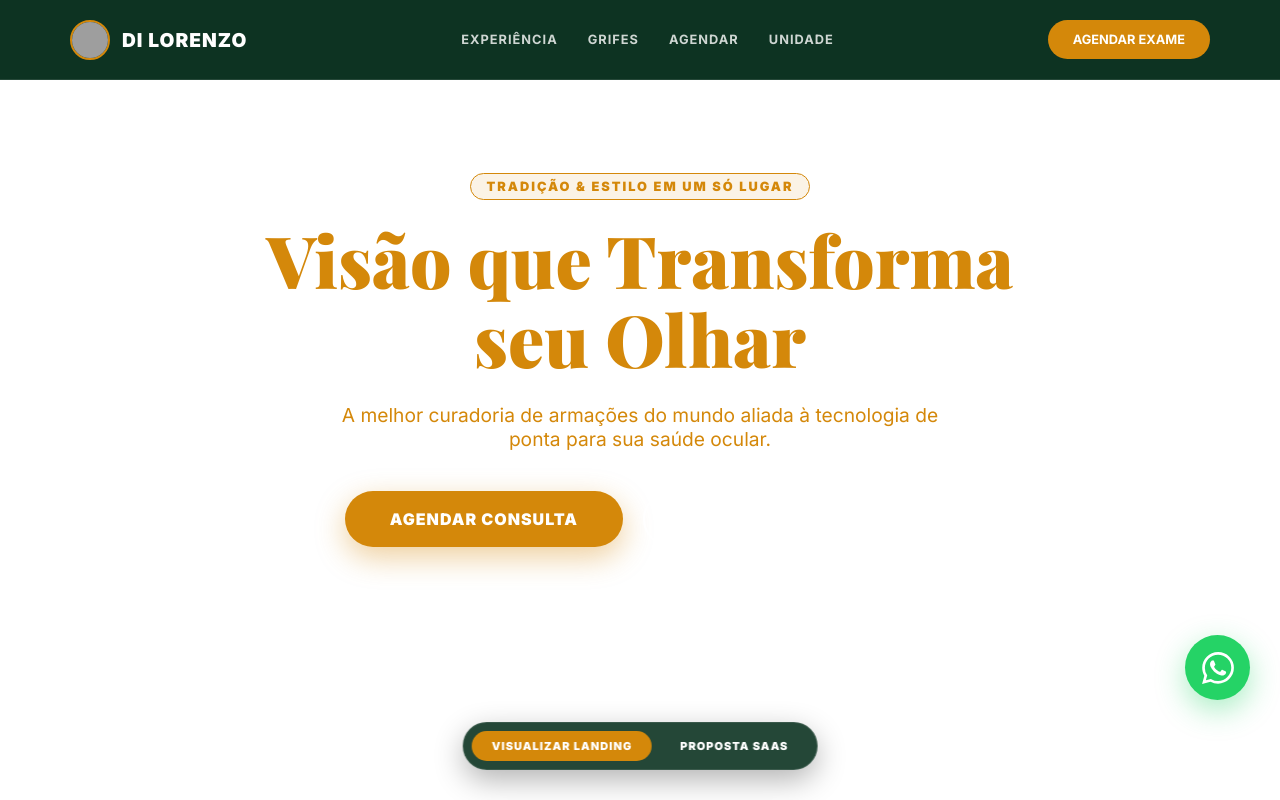
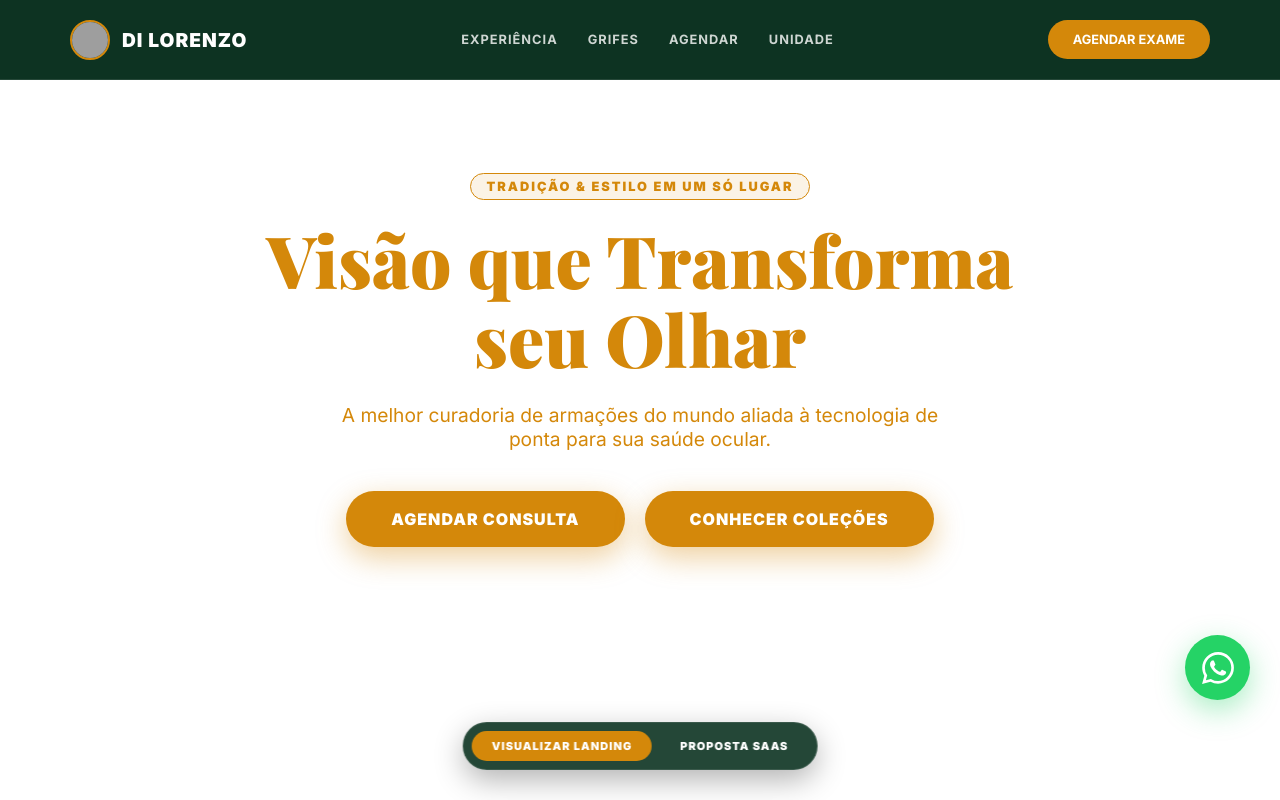
Before and after one commit to Maycon-MB/visaopost, a React (Vite) app: page / in a window 1280 px wide. Shown: the top 800 px of the page. Built offline with nearby package versions, Linux system fonts and the light colour scheme; grey boxes are pictures that could not be loaded; a web font is replaced by a local one.

Commit message:
style: standardize hero buttons in landing page

```diff
--- a/src/components/LandingPage.jsx
+++ b/src/components/LandingPage.jsx
@@ -109,8 +109,8 @@ const LandingPage = () => {
               Agendar Consulta
             </a>
             <a href="#grifes" className="btn-o" style={{
-              border: '2px solid #fff', color: '#fff', padding: '16px 45px', borderRadius: '50px',
-              fontWeight: 700, textDecoration: 'none', textTransform: 'uppercase', letterSpacing: '1px'
+              backgroundColor: colors.orange, color: '#fff', padding: '18px 45px', borderRadius: '50px',
+              fontWeight: 800, textDecoration: 'none', textTransform: 'uppercase', letterSpacing: '1px', boxShadow: '0 10px 30px rgba(212, 136, 10, 0.4)'
             }}>
               Conhecer Coleções
             </a>
```
Also changed, not shown: 1 other file (tests, documents, lock files or other folders).
